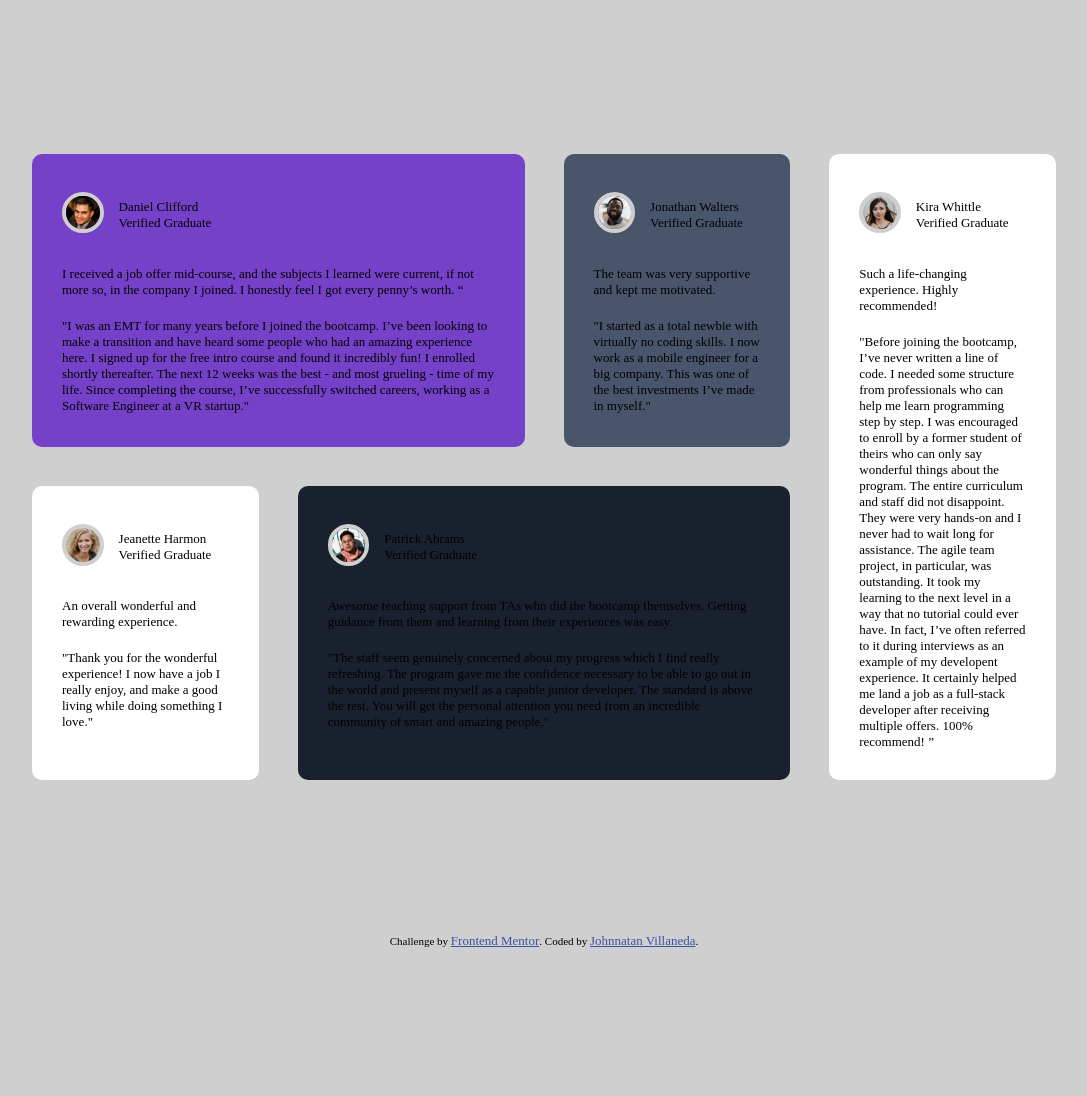
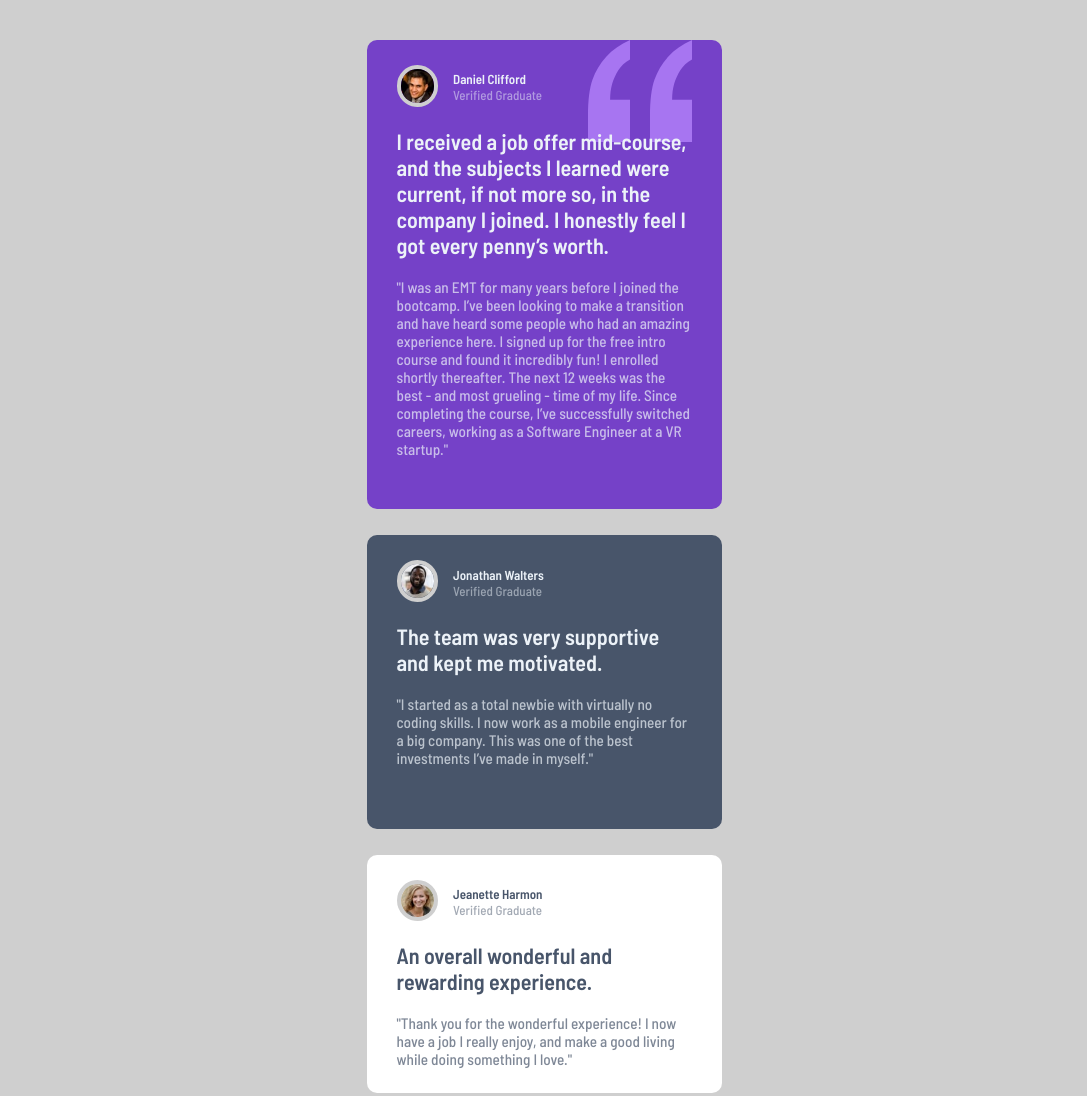
Before and after one commit to JohnnatanV/testiminial-grid, a plain HTML site: page index.html in a window 1280 px wide. Shown: the top 1096 px of the page, without its empty margins (96-1183 px from the left). Before the commit the page ends 949 px from the top, so only its background shows below. Drawn offline with Linux system fonts and the light colour scheme.

Commit message:
Making corrections fo the text distribution inside every cell of the grid

```diff
--- a/index.html
+++ b/index.html
@@ -18,7 +18,7 @@
     />
     <link rel="stylesheet" href="style.css" />
 
-    <title>Frontend Mentor | [Challenge Name Here]</title>
+    <title>Frontend Mentor | Testimonials Grid</title>
   </head>
   <body>
     <main class="container">
@@ -32,19 +32,24 @@
             <p class="card__user-name-state">Verified Graduate</p>
           </div>
         </div>
-        <div class="card__highlight">
+        <div class="card__pattern">
+          <img src="./images/bg-pattern-quotation.svg" alt="" />
+        </div>
+        <div class="card__testimony">
+          <div class="card__testimony-highlight">
             I received a job offer mid-course, and the subjects I learned were
             current, if not more so, in the company I joined. I honestly feel I
-          got every penny’s worth. “
+            got every penny’s worth.
           </div>
-        <div class="card__testimony">
+          <div class="card__testimony-content">
             "I was an EMT for many years before I joined the bootcamp. I’ve been
             looking to make a transition and have heard some people who had an
             amazing experience here. I signed up for the free intro course and
             found it incredibly fun! I enrolled shortly thereafter. The next 12
             weeks was the best - and most grueling - time of my life. Since
-          completing the course, I’ve successfully switched careers, working as
-          a Software Engineer at a VR startup."
+            completing the course, I’ve successfully switched careers, working
+            as a Software Engineer at a VR startup."
+          </div>
         </div>
       </div>
       <div class="card card__color-grayish card-2">
@@ -57,13 +62,15 @@
             <p class="card__user-name-state">Verified Graduate</p>
           </div>
         </div>
-        <div class="card__highlight">
+        <div class="card__testimony">
+          <div class="card__testimony-highlight">
             The team was very supportive and kept me motivated.
           </div>
-        <div class="card__testimony">
+          <div class="card__testimony-content">
             "I started as a total newbie with virtually no coding skills. I now
-          work as a mobile engineer for a big company. This was one of the best
-          investments I’ve made in myself."
+            work as a mobile engineer for a big company. This was one of the
+            best investments I’ve made in myself."
+          </div>
         </div>
       </div>
 
@@ -77,10 +84,11 @@
             <p class="card__user-name-state">Verified Graduate</p>
           </div>
         </div>
-        <div class="card__highlight">
+        <div class="card__testimony"></div>
+        <div class="card__testimony-highlight">
           An overall wonderful and rewarding experience.
         </div>
-        <div class="card__testimony">
+        <div class="card__testimony-content">
           "Thank you for the wonderful experience! I now have a job I really
           enjoy, and make a good living while doing something I love."
         </div>
@@ -96,18 +104,20 @@
             <p class="card__user-name-state">Verified Graduate</p>
           </div>
         </div>
-        <div class="card__highlight">
+        <div class="card__testimony">
+          <div class="card__testimony-highlight">
             Awesome teaching support from TAs who did the bootcamp themselves.
             Getting guidance from them and learning from their experiences was
             easy.
           </div>
-        <div class="card__testimony">
+          <div class="card__testimony-content">
             "The staff seem genuinely concerned about my progress which I find
-          really refreshing. The program gave me the confidence necessary to be
-          able to go out in the world and present myself as a capable junior
-          developer. The standard is above the rest. You will get the personal
-          attention you need from an incredible community of smart and amazing
-          people."
+            really refreshing. The program gave me the confidence necessary to
+            be able to go out in the world and present myself as a capable
+            junior developer. The standard is above the rest. You will get the
+            personal attention you need from an incredible community of smart
+            and amazing people."
+          </div>
         </div>
       </div>
       <div class="card card__color-white card-5">
@@ -120,21 +130,24 @@
             <p class="card__user-name-state">Verified Graduate</p>
           </div>
         </div>
-        <div class="card__highlight">
+        <div class="card__testimony">
+          <div class="card__testimony-highlight">
             Such a life-changing experience. Highly recommended!
           </div>
-        <div class="card__testimony">
+          <div class="card__testimony-content">
             "Before joining the bootcamp, I’ve never written a line of code. I
             needed some structure from professionals who can help me learn
             programming step by step. I was encouraged to enroll by a former
-          student of theirs who can only say wonderful things about the program.
-          The entire curriculum and staff did not disappoint. They were very
-          hands-on and I never had to wait long for assistance. The agile team
-          project, in particular, was outstanding. It took my learning to the
-          next level in a way that no tutorial could ever have. In fact, I’ve
-          often referred to it during interviews as an example of my developent
-          experience. It certainly helped me land a job as a full-stack
-          developer after receiving multiple offers. 100% recommend! ”
+            student of theirs who can only say wonderful things about the
+            program. The entire curriculum and staff did not disappoint. They
+            were very hands-on and I never had to wait long for assistance. The
+            agile team project, in particular, was outstanding. It took my
+            learning to the next level in a way that no tutorial could ever
+            have. In fact, I’ve often referred to it during interviews as an
+            example of my developent experience. It certainly helped me land a
+            job as a full-stack developer after receiving multiple offers. 100%
+            recommend! ”
+          </div>
         </div>
       </div>
     </main>
--- a/style.css
+++ b/style.css
@@ -1,5 +1,6 @@
 * {
   margin: 0;
+  padding: 0;
   box-sizing: border-box;
   font-size: 13px;
 }
@@ -20,23 +21,29 @@
 
 body {
   background: var(--light-gray);
+  position: inherit;
 }
 
 /* MAIN */
 .container {
-  margin: 12% 10%; /* 20%*/
+  width: 65vw;
+  position: relative;
+  top: 15vh;
+  margin: auto;
   display: grid;
   grid-template-columns: 1fr 1fr 1fr 1fr;
   grid-template-rows: 1fr 1fr;
-  gap: 3em 3em;
+  gap: 2.2em;
   grid-auto-flow: row;
   grid-template-areas:
     "card-1 card-1 card-2 card-5"
     "card-3 card-4 card-4 card-5";
+  font-family: var(--barlow);
 }
 
 .card {
-  padding: 30px;
+  height: auto;
+  padding: 25px 30px;
   border-radius: 10px;
 }
 
@@ -62,18 +69,28 @@ body {
 
 .card__color-violet {
   background: var(--moderate-violet);
+  color: var(--light-grayish-blue);
+  position: relative;
+  z-index: -10;
 }
 
 .card__color-grayish {
   background: var(--dark-grayish-blue);
+  color: var(--light-grayish-blue);
 }
 
 .card__color-blackish {
   background: var(--dark-blackish-blue);
+  color: var(--light-grayish-blue);
 }
 
 .card__color-white {
   background: hsl(0, 0%, 100%);
+  color: var(--dark-grayish-blue);
+}
+
+.card__color-white .card__testimony-highlight {
+  padding-right: 25px;
 }
 
 .card__user {
@@ -89,19 +106,43 @@ body {
 }
 
 .card__user-name {
-  margin: 15px;
+  margin-left: 15px;
+  font-weight: 600;
 }
 
-.card__highlight {
-  margin: 20px 0;
+.card__user-name-state {
+  font-weight: 500;
+  opacity: 0.5;
 }
 
-.card__testimony {
-  font-size: 1em;
-  height: 90%;
+.card__pattern {
+  position: absolute;
+  z-index: 1;
+  top: 0;
+  right: 80px;
+}
+
+.card__testimony-highlight {
+  position: relative;
+  z-index: 10;
+  font-size: 1.7em;
+  font-weight: 600;
+  margin-top: 18px;
+  margin-bottom: 20px;
+}
+
+.card__testimony-content {
+  font-size: 1.17em;
+  opacity: 0.7;
 }
 
 /* FOOTER */
+
+footer {
+  position: static;
+  bottom: 1%;
+  left: 41vw;
+}
 .attribution {
   font-size: 11px;
   text-align: center;
@@ -110,6 +151,50 @@ body {
   color: hsl(228, 45%, 44%);
 }
 
+@media screen and (max-width: 1440px) {
+  .container {
+    top: 5vh;
+    bottom: 5vh;
+    display: grid;
+    grid-template-columns: 355px;
+    grid-template-rows: 1.6fr 1fr 0.5fr 1.5fr 1.7fr;
+    grid-auto-columns: 1fr;
+    gap: 2em;
+    grid-auto-flow: row;
+    justify-content: center;
+    align-content: space-evenly;
+    grid-template-areas:
+      "card-1"
+      "card-2"
+      "card-3"
+      "card-4"
+      "card-5";
+  }
+
+  .card-1 {
+    grid-area: card-1;
+  }
+
+  .card-2 {
+    grid-area: card-2;
+  }
+
+  .card-3 {
+    grid-area: card-3;
+  }
+
+  .card-4 {
+    grid-area: card-4;
+  }
+
+  .card-5 {
+    grid-area: card-5;
+  }
+
+  .card__pattern {
+    right: 30px;
+  }
+}
 /*
 ## Colors
 
@@ -132,6 +217,15 @@ Light grayish blue: hsl(210, 46%, 95%)
 */
 
 /*
+- Font size: 13px
+
+### Font
+
+- Family: [Barlow Semi Condensed](https://fonts.google.com/specimen/Barlow+Semi+Condensed)
+- Weights: 500, 600
+*/
+
+/*
 - Mobile: 375px
 - Desktop: 1440px
  */
```
Lines whose indentation alone changed are shown as unchanged.
